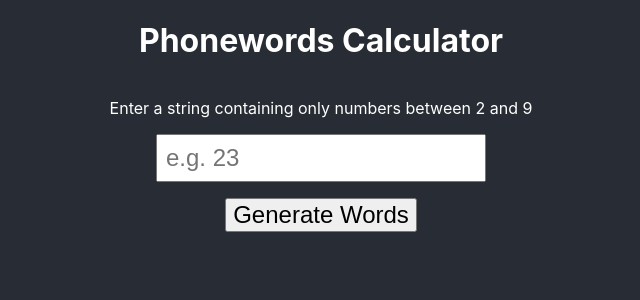
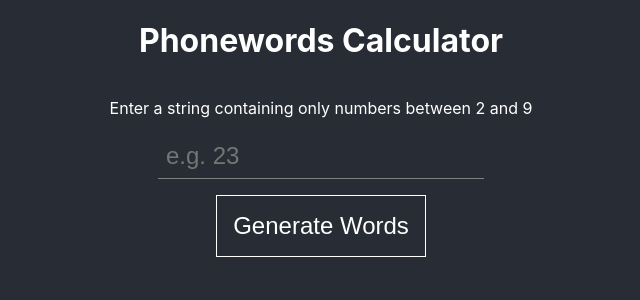
Before and after one commit to ewantindale/phonewords, a React (Create React App) app in the folder frontend/: page / in a window 1280 px wide. Shown: the top 300 px of the page, without its empty margins (319-959 px from the left). Built offline with nearby package versions, Linux system fonts and the light colour scheme.

Commit message:
improve styles

```diff
--- a/frontend/src/App.css
+++ b/frontend/src/App.css
@@ -14,11 +14,31 @@
 .App-input {
   font-size: 1.5rem;
   padding: 0.5rem;
+  background: none;
+  border: none;
+  border-bottom: 1px solid grey;
+  color: white;
+  transition: 0.25s ease;
+}
+
+.App-input:focus {
+  outline: 0;
+  border-color: white;
 }
 
 .App-submit {
   font-size: 1.5rem;
   margin-top: 1rem;
+  background: none;
+  border: 1px solid white;
+  color: white;
+  padding: 1rem;
+  transition: 0.25s ease;
+}
+
+.App-submit:hover {
+  background: white;
+  color: #282c34;
 }
 
 .App-results {
```
